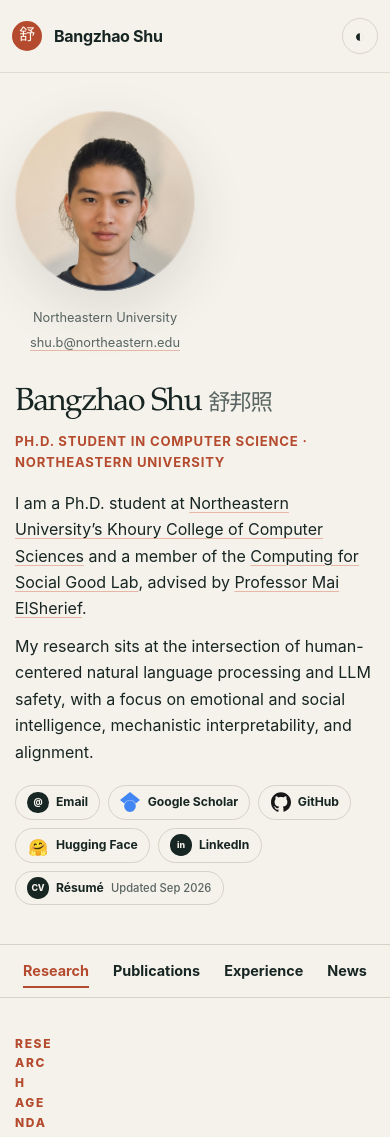
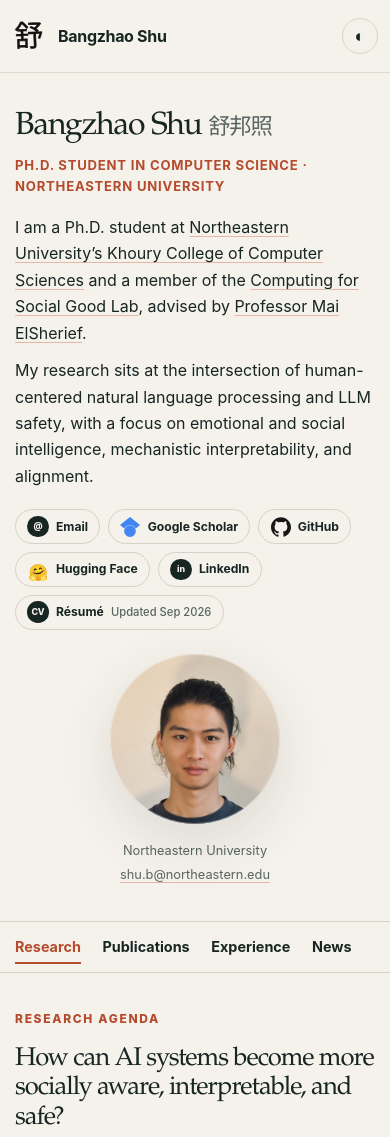
Before and after one commit to bangzhaojo/bangzhaojo.github.io, a plain HTML site: page index.html in a window 390 px wide. Shown: the top 1137 px of the page. Drawn offline with Linux system fonts and the light colour scheme.

Commit message:
Fixed Logo and Bugs

```diff
--- a/assets/css/styles.css
+++ b/assets/css/styles.css
@@ -108,15 +108,23 @@
 }
 
 .wordmark-mark {
-  width: 34px;
-  height: 34px;
+  width: 42px;
+  height: 42px;
   display: grid;
   place-items: center;
-  border-radius: 50%;
-  background: var(--accent);
-  color: #fff8ef;
-  font-family: var(--serif);
-  font-weight: 400;
+  background: transparent;
+  color: #111;
+  font-family: "STXingkai", "Xingkai SC", "Baoli SC", "华文行楷", cursive;
+  font-size: 2.15rem;
+  font-weight: 500;
+  line-height: 1;
+  -webkit-text-stroke: 0.45px currentColor;
+  transform: rotate(-2deg) scaleY(1.02);
+  transform-origin: center;
+}
+
+[data-theme="dark"] .wordmark-mark {
+  color: var(--ink);
 }
 
 .nav-links {
@@ -392,7 +400,7 @@
 
 .section {
   padding-block: clamp(2.25rem, 4vw, 3.75rem);
-  scroll-margin-top: 72px;
+  scroll-margin-top: 138px;
 }
 
 .section-tint {
@@ -688,15 +696,18 @@
   .hero {
     min-height: auto;
     grid-template-columns: 1fr;
+    gap: 1.5rem;
+    padding-block: 2.25rem;
   }
 
   .hero-copy {
-    order: 2;
+    order: 1;
   }
 
   .portrait-wrap {
-    width: min(180px, 52vw);
-    justify-self: start;
+    order: 2;
+    width: min(170px, 48vw);
+    justify-self: center;
   }
 
   .research-grid {
@@ -722,6 +733,7 @@
 
   .experience-grid {
     grid-template-columns: 1fr;
+    gap: 2.5rem;
   }
 }
 
@@ -735,16 +747,46 @@
   }
 
   .wordmark-mark {
-    width: 30px;
-    height: 30px;
+    width: 34px;
+    height: 34px;
+    font-size: 1.8rem;
   }
 
   .section-heading {
     grid-template-columns: 38px 1fr;
   }
 
+  .section-heading-no-number {
+    grid-template-columns: 1fr;
+  }
+
+  .content-nav-wrap {
+    top: 58px;
+  }
+
+  .content-nav {
+    width: 100%;
+    min-height: 50px;
+    justify-content: flex-start;
+    flex-wrap: nowrap;
+    gap: 1.35rem;
+    padding-inline: 15px;
+    overflow-x: auto;
+    scrollbar-width: none;
+    white-space: nowrap;
+  }
+
+  .content-nav::-webkit-scrollbar {
+    display: none;
+  }
+
   .publication {
     grid-template-columns: 1fr;
+    gap: 0.45rem;
+  }
+
+  .publication .venue {
+    margin-bottom: 0;
   }
   .news-list li {
     grid-template-columns: 1fr;
--- a/index.html
+++ b/index.html
@@ -8,8 +8,8 @@
     <title>Bangzhao Shu | Human-Centered NLP</title>
     <link rel="canonical" href="https://www.bangzhaoshu.com/">
     <link rel="icon" href="assets/images/profile.webp" type="image/webp">
-    <link rel="stylesheet" href="assets/css/styles.css">
-    <script src="assets/js/site.js" defer></script>
+    <link rel="stylesheet" href="assets/css/styles.css?v=20260904-2">
+    <script src="assets/js/site.js?v=20260904-2" defer></script>
   </head>
   <body>
     <a class="skip-link" href="#main">Skip to content</a>
```
